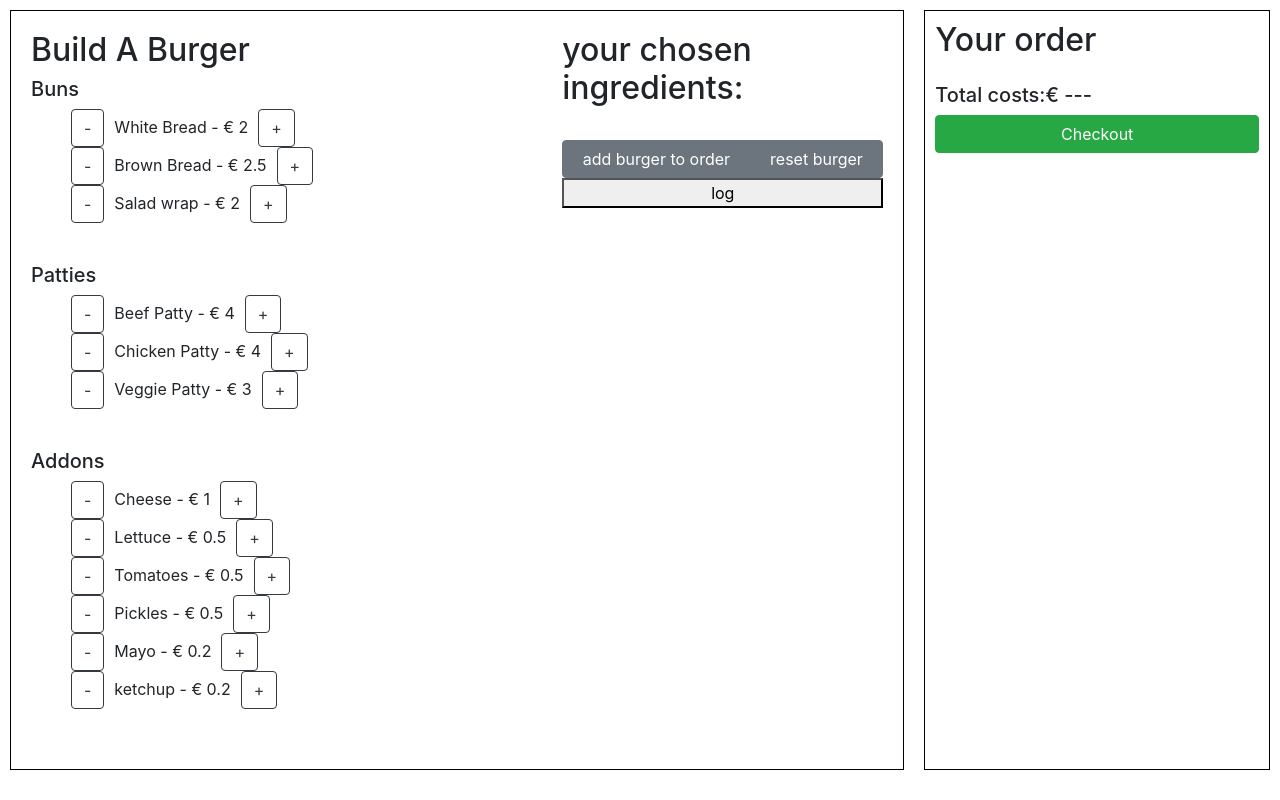
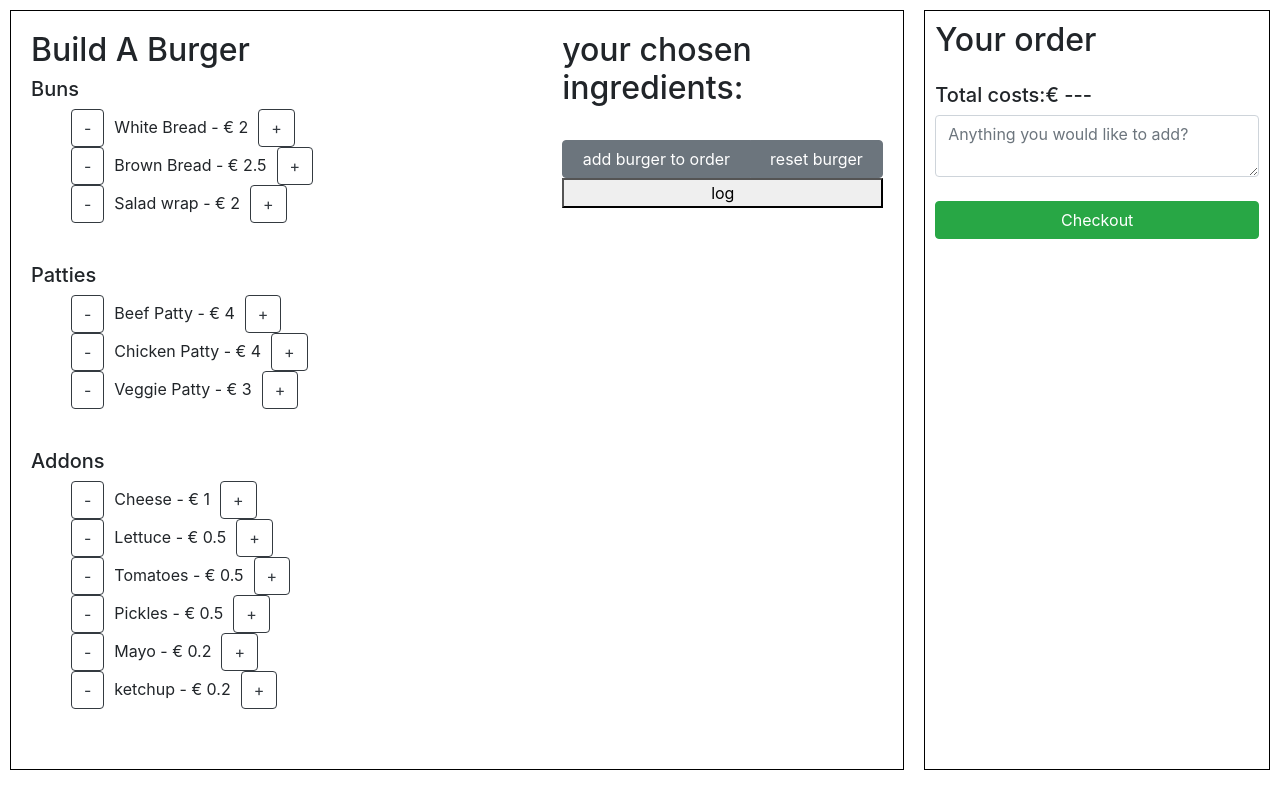
Before and after one commit to SennPatteet/react-custom-order-builder, a React (Create React App) app: page / in a window 1280 px wide. Built offline with nearby package versions, Linux system fonts and the light colour scheme.

Commit message:
add message to checkout

```diff
--- a/src/App.js
+++ b/src/App.js
@@ -193,7 +193,8 @@ class App extends Component {
 						Total costs:
 						<span id="totalCost">€ ---</span>
 					</h5>
-
+					<textarea class="form-control" placeholder="Anything you would like to add?" />
+					<br />
 					<button className="btn btn-success" onClick={() => this.checkoutButton()}>
 						Checkout
 					</button>
```
